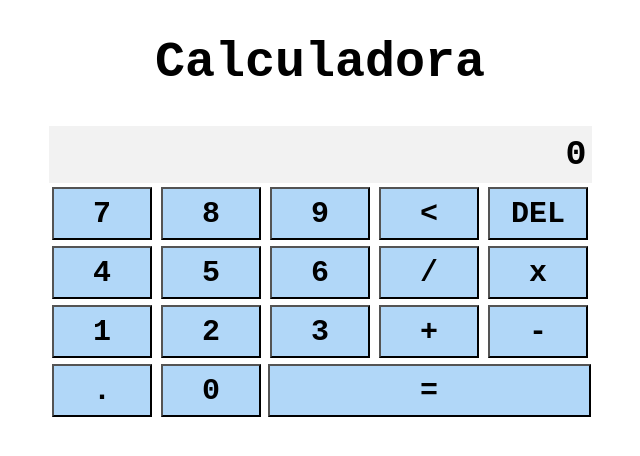
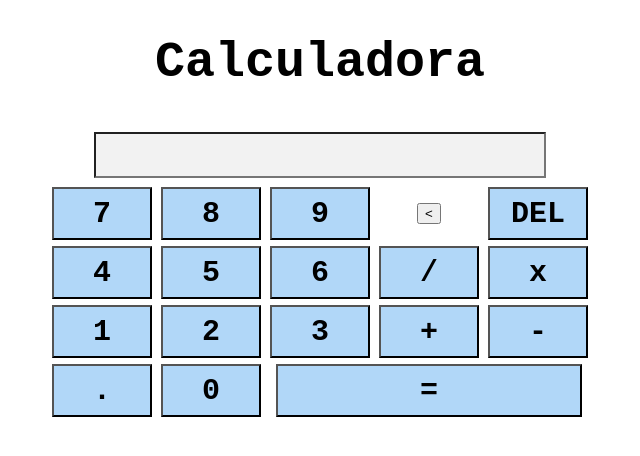
Before and after one commit to corazon03/Calculadora1, a PHP site: page / in a window 1280 px wide. Shown: the top 456 px of the page, without its empty margins (320-960 px from the left). Run offline with PHP 8.4, Linux system fonts and the light colour scheme.

Commit message:
Versión 1

```diff
--- a/index.php
+++ b/index.php
@@ -10,37 +10,39 @@
     <link href="style.css" rel="stylesheet"><link>
     <h1 align="center">Calculadora</h1>
     <div id="principal">
+        <form name="calculadora">
             <table align="center">
                 <tr>
-                <td id="pantalla" colspan="5">0</td>
+                    <td colspan="5"><input id="pantalla" type="textfield" name="display" value=""></td>
                 </tr>
                 <tr>
-                <td><button>7</button></td>
-                <td><button>8</button></td>
-                <td><button>9</button></td>
+                    <td><input type="button" name="num" value="7" onClick="document.calculadora.display.value += '7'"></td>
+                    <td><input type="button" name="num" value="8" onClick="document.calculadora.display.value += '8'"></td>
+                    <td><input type="button" name="num" value="9" onClick="document.calculadora.display.value += '9'"></td>
                     <td><button><</button></td>
-                <td><button>DEL</button></td>
+                    <td><input type="reset" name="ope" value="DEL"></td>
                 </tr>
                 <tr>
-                <td><button>4</button></td>
-                <td><button>5</button></td>
-                <td><button>6</button></td>
-                <td><button>/</button></td>
-                <td><button>x</button></td>
+                    <td><input type="button" name="num" value="4" onClick="document.calculadora.display.value += '4'"></td>
+                    <td><input type="button" name="num" value="5" onClick="document.calculadora.display.value += '5'"></td>
+                    <td><input type="button" name="num" value="6" onClick="document.calculadora.display.value += '6'"></td>
+                    <td><input type="button" name="ope" value="/" onClick="document.calculadora.display.value += '/'"></td>
+                    <td><input type="button" name="ope" value="x" onClick="document.calculadora.display.value += 'x'"></td>
                 </tr>
                 <tr>
-                <td><button>1</button></td>
-                <td><button>2</button></td>
-                <td><button>3</button></td>
-                <td><button>+</button></td>
-                <td><button>-</button></td>
+                    <td><input type="button" name="num" value="1" onClick="document.calculadora.display.value += '1'"></td>
+                    <td><input type="button" name="num" value="2" onClick="document.calculadora.display.value += '2'"></td>
+                    <td><input type="button" name="num" value="3" onClick="document.calculadora.display.value += '3'"></td>
+                    <td><input type="button" name="ope" value="+" onClick="document.calculadora.display.value += '+'"></td>
+                    <td><input type="button" name="ope" value="-" onClick="document.calculadora.display.value += '-'"></td>
                 </tr>
                 <tr>
-                <td><button>.</button></td>
-                <td><button>0</button></td>
-                <td colspan="3"><button id="igual">=</button></td>
+                    <td><input type="button" name="num" value="." onClick="document.calculadora.display.value += '.'"></td>
+                    <td><input type="button" name="num" value="0" onClick="document.calculadora.display.value += '0'"></td>
+                    <td colspan="3"><input type="button" name="num" value="=" onClick="document.calculadora.display.value += '='"></td>
                 </tr>
             </table>
+        </form>
     </div>
 </body>
 </html>
--- a/style.css
+++ b/style.css
@@ -1,18 +1,3 @@
-button {
-    text-align: center;
-    width: 95%;
-    height: 95%;
-    font-size: 30px;
-    font-family: 'Courier New', Courier, monospace;
-    font-weight: 600;
-    background-color: rgb(177, 215, 248);
-}
-
-button:hover {
-    background-color: black;
-    color: white;
-}
-
 td {
     width: 105px;
     height: 55px;
@@ -44,6 +29,36 @@ h1 {
 }
 
 #igual:hover {
+    background-color: rgb(255, 0, 0);
+    color: white;
+}
+
+input[type=button] {
+    text-align: center;
+    width: 95%;
+    height: 95%;
+    font-size: 30px;
+    font-family: 'Courier New', Courier, monospace;
+    font-weight: 600;
+    background-color: rgb(177, 215, 248);
+}
+
+input[type=button]:hover {
     background-color: black;
     color: white;
 }
+
+input[type=reset] {
+    text-align: center;
+    width: 95%;
+    height: 95%;
+    font-size: 30px;
+    font-family: 'Courier New', Courier, monospace;
+    font-weight: 600;
+    background-color: rgb(177, 215, 248);
+}
+
+input[type=reset]:hover {
+    background-color: black;
+    color: white;
+}
```
Lines whose indentation alone changed are shown as unchanged.
